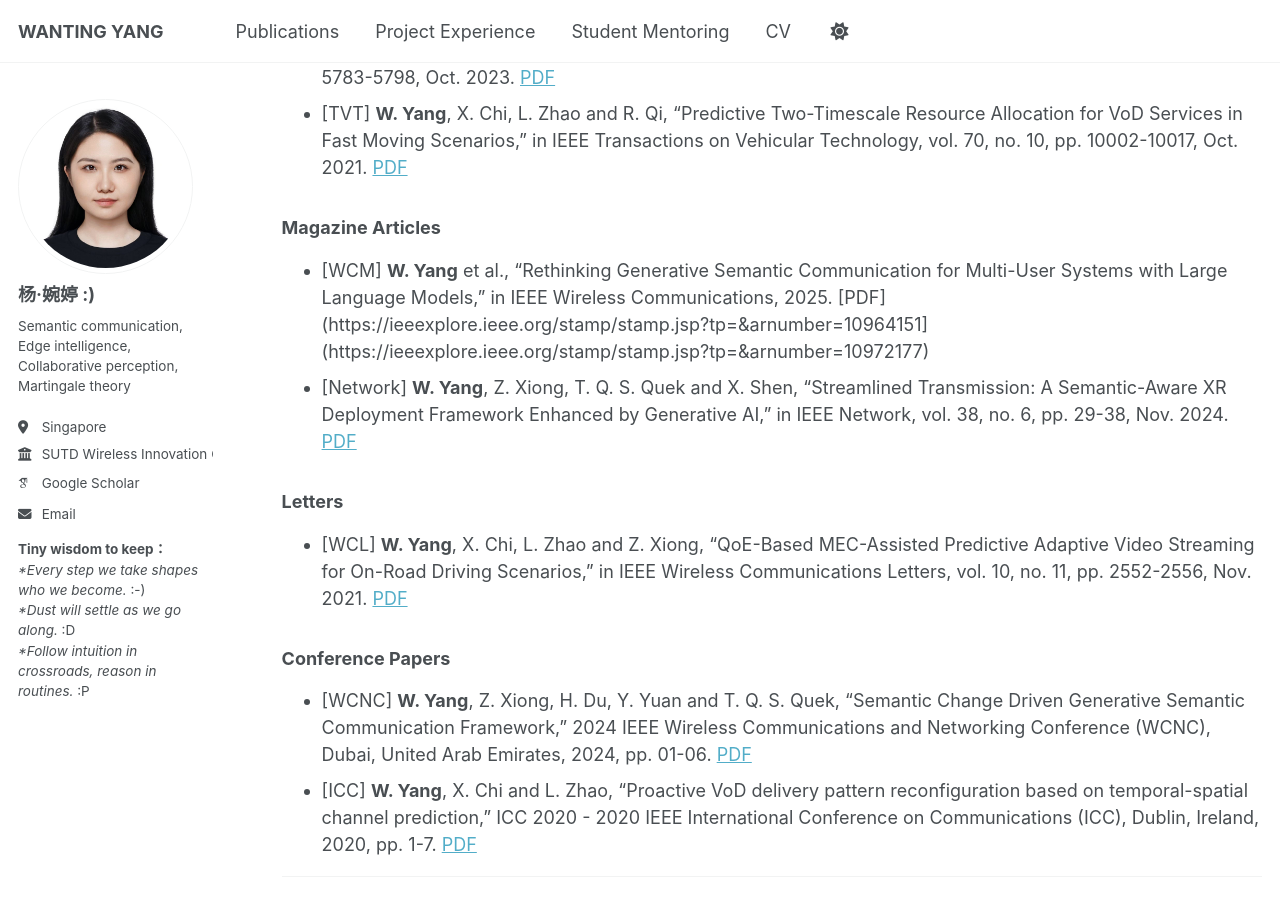
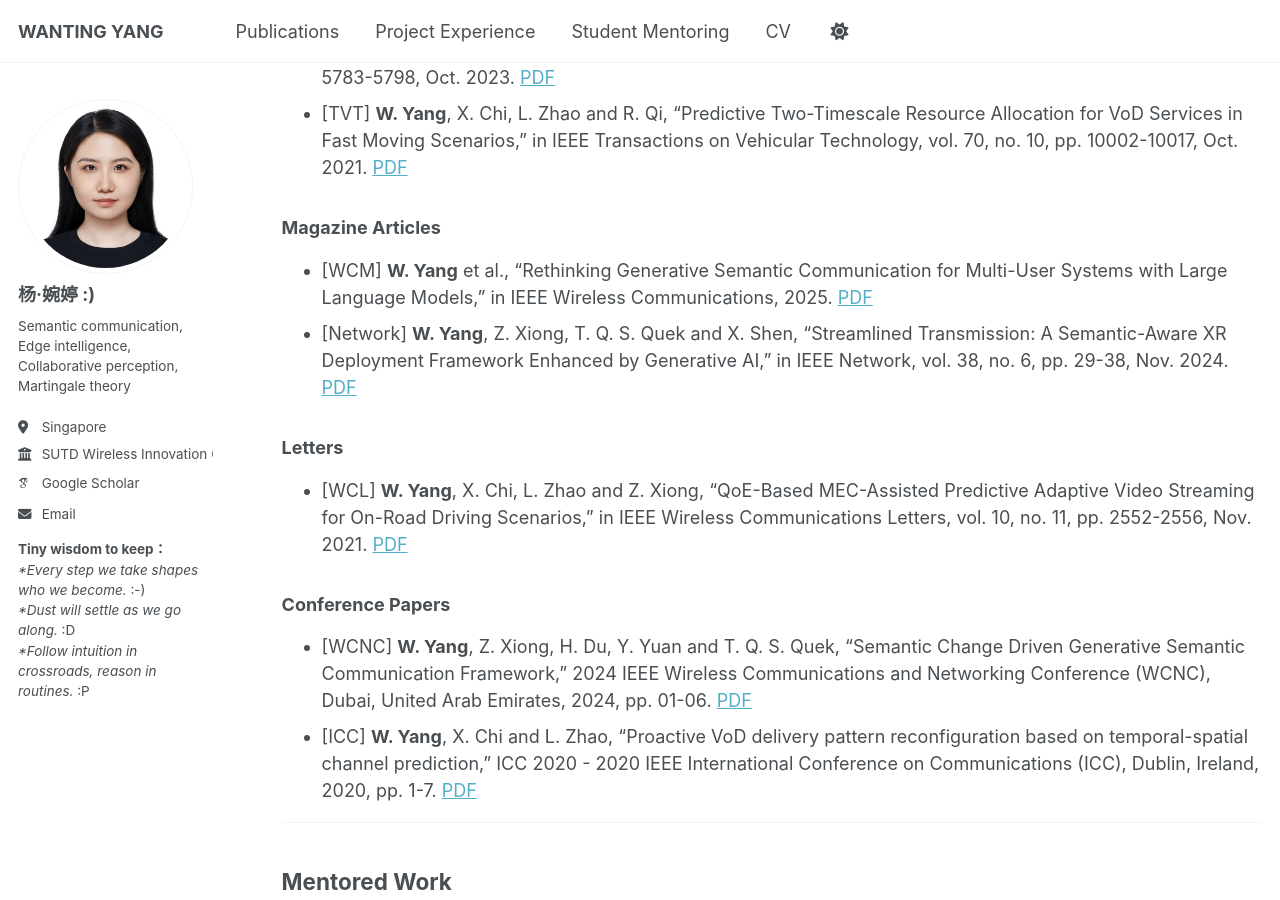
Before and after one commit to wty2011jl/wty2011jl.github.io, a Jekyll site: the page built from _pages/publications.md, in a window 1280 px wide and 900 px high, scrolled down 574 px. Built offline with Jekyll 4.4.1, drawn with Linux system fonts in a browser that asks for light colours; some web fonts are replaced; a script that is not in the unit is left out; part of the change alters nothing that is shown.

Commit message:
Update publications.md

```diff
--- a/_pages/publications.md
+++ b/_pages/publications.md
@@ -23,7 +23,7 @@ redirect_from:
 
 ###  Magazine Articles
 
-- [WCM] **W. Yang** et al., "Rethinking Generative Semantic Communication for Multi-User Systems with Large Language Models," in IEEE Wireless Communications, 2025. [PDF](https://ieeexplore.ieee.org/stamp/stamp.jsp?tp=&arnumber=10964151](https://ieeexplore.ieee.org/stamp/stamp.jsp?tp=&arnumber=10972177)
+- [WCM] **W. Yang** et al., "Rethinking Generative Semantic Communication for Multi-User Systems with Large Language Models," in IEEE Wireless Communications, 2025. [PDF](https://ieeexplore.ieee.org/stamp/stamp.jsp?tp=&arnumber=10972177)
 - [Network] **W. Yang**, Z. Xiong, T. Q. S. Quek and X. Shen, "Streamlined Transmission: A Semantic-Aware XR Deployment Framework Enhanced by Generative AI," in IEEE Network, vol. 38, no. 6, pp. 29-38, Nov. 2024. [PDF](https://ieeexplore.ieee.org/stamp/stamp.jsp?tp=&arnumber=10557693)
 
 ### Letters
```
